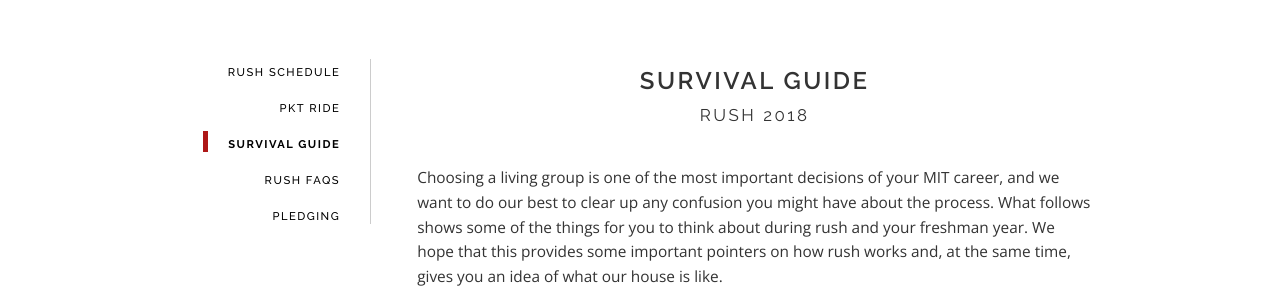
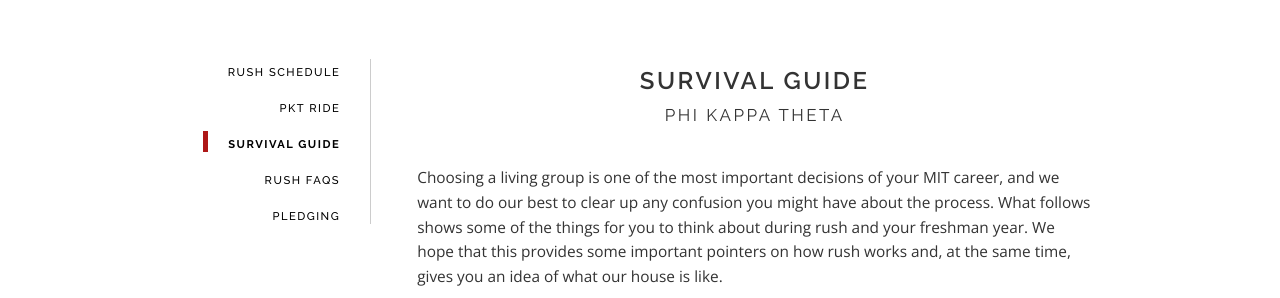
Before and after one commit to pktmasseta/pktmasseta.github.io, a Jekyll site: the page built from _rush/survival.md, in a window 1280 px wide. Shown: the part 292-590 px from the top of the page. Built offline with Jekyll 4.4.1, drawn with Linux system fonts in a browser that asks for light colours.

Commit message:
changed outdated subtitles

```diff
--- a/_rush/survival.md
+++ b/_rush/survival.md
@@ -1,5 +1,6 @@
 ---
 title: Survival Guide
+subtitle: Phi Kappa Theta
 banner: pkt-banner
 position: 2
 ---
```
Also changed, not shown: _rush/faq.md (+1 -0 lines).
